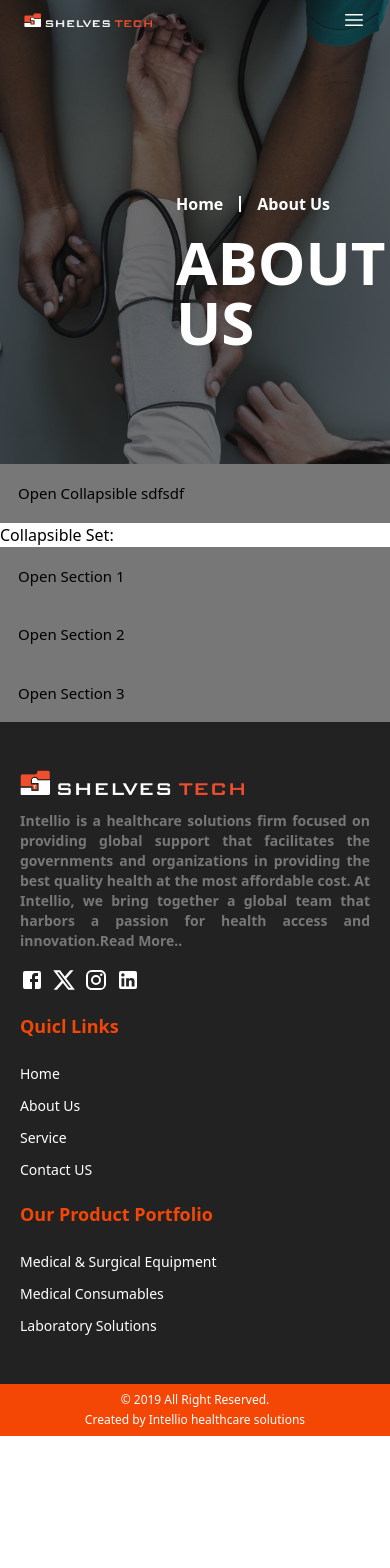
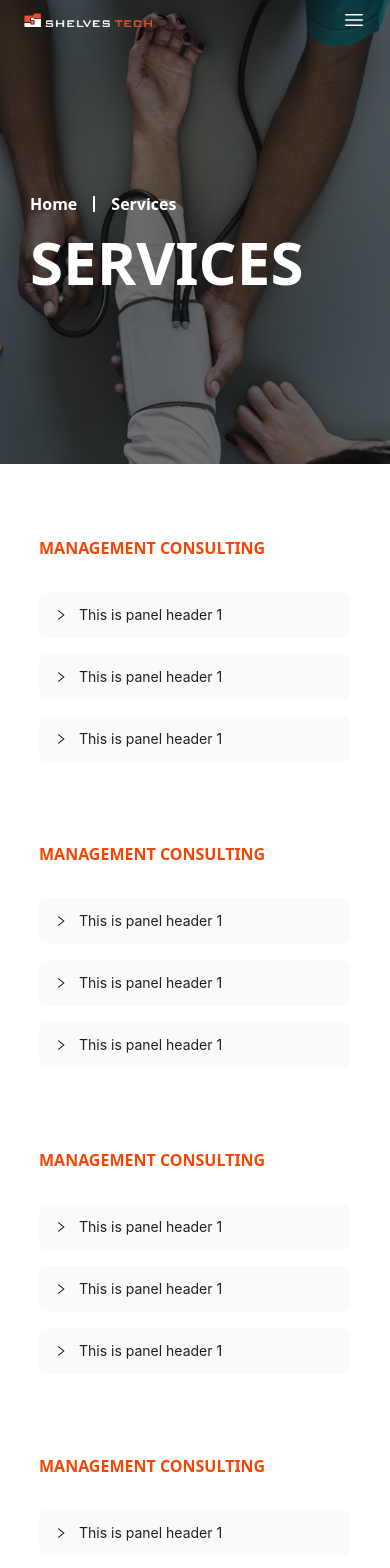
Before and after one commit to shivamdev24/ReactPractice, a React (Vite) app: page /service in a window 390 px wide. Shown: the top 1568 px of the page. Before the commit the page ends 1436 px from the top, so only its background shows below. Built offline with nearby package versions, Linux system fonts and the light colour scheme.

Commit message:
Service & Contact Page Update

```diff
--- a/package.json
+++ b/package.json
@@ -14,6 +14,7 @@
     "@emotion/styled": "^11.11.5",
     "@mui/icons-material": "^5.15.18",
     "@mui/material": "^5.15.18",
+    "antd": "^5.17.3",
     "prettier": "^3.2.5",
     "react": "^18.2.0",
     "react-dom": "^18.2.0",
--- a/src/App.css
+++ b/src/App.css
@@ -58,8 +58,8 @@
 
 
 .collapsible {
-  background-color: #777;
-  color: rgb(0, 0, 0);
+  background-color: #da0000;
+  color: rgb(0, 63, 48);
   cursor: pointer;
   padding: 18px;
   width: 100%;
--- a/src/App.jsx
+++ b/src/App.jsx
@@ -8,6 +8,7 @@ import {
 import Layout from "./Layout";
 import AboutUs from "./pages/AboutUs";
 import Service from "./pages/Service";
+import Contact from "./pages/Contact";
 // import SlideShow from "./Components/components/SlideShow.jsx";
 
 const router = createBrowserRouter([
@@ -37,8 +38,8 @@ const router = createBrowserRouter([
                 element: <Service />,
             },
             {
-                path: "/conatct",
-                element: <Service />,
+                path: "/contact",
+                element: <Contact />,
             },
         ],
     },
--- a/src/Components/Navbar.jsx
+++ b/src/Components/Navbar.jsx
@@ -266,7 +266,7 @@ export default function Navbar() {
   <div className="relative">
    <div
     className={`fixed w-full top-0 z-50 duration-500 ${
-     isTop ? "text-white lg:pt-10" : "text-darknavyblue bg-white border"
+     isTop ? "text-white lg:pt-10 lg:pb-5" : "text-darknavyblue bg-white py-5 shadow"
     } ${mobileMenuOpen ? "text-darknavyblue " : ""}`}
    >
     <div className="flex md:justify-around justify-between px-6 py-2 items-center">
@@ -305,7 +305,7 @@ export default function Navbar() {
          onMouseLeave={handleMouseLeave}
         >
          <Link
-          className="flex gap-1 p-3 font-semibold hover:text-orange duration-300"
+          className="flex text-lg gap-1 p-3 font-semibold hover:text-orange duration-300"
           to={item.to}
          >
           {item.title} {item.svg}
--- /dev/null
+++ b/src/Components/components/SlideShow/Collaps/CollapsComponent.jsx
@@ -0,0 +1,27 @@
+import  { useState } from "react";
+import "./style.css";
+
+const CollapseComponent = ({ title, description, subDescription }) => {
+ const [isOpen, setIsOpen] = useState(false);
+
+ const handleToggle = () => {
+  setIsOpen(!isOpen);
+ };
+
+ return (
+  <div className="collapse-component">
+   <button onClick={handleToggle} aria-expanded={isOpen}>
+    {title} {isOpen ? "Hide" : "Show"} Details
+   </button>
+   {isOpen && (
+    <div className="content">
+     <p>{description}</p>
+     <p>{subDescription}</p>
+     {console.log('working')}
+    </div>
+   )}
+  </div>
+ );
+};
+
+export default CollapseComponent;
--- a/src/pages/AboutUs.jsx
+++ b/src/pages/AboutUs.jsx
@@ -141,6 +141,9 @@ export default function AboutUs() {
       </div>
      </div>
     </div>
+
+
+
     <div className="py-8 flex w-full  px-5 justify-around">
      <div className="md:w-[80%] w-full flex flex-col gap-4 md:gap-8">
       <h1 className="text-orange md:text-3xl text-xl  font-bold">
--- a/src/pages/Service.jsx
+++ b/src/pages/Service.jsx
@@ -1,128 +1,164 @@
-import { useState } from "react";
+
 import AboutImg from "../assets/img/AboutUs/AboutUs.jpg"
 
 
+import { Collapse } from "antd";
 
-const colapsDetails = [
+const collapseList = [
  {
-        title:"",
-        description: "",
-        subDescription: [
+  items: [
    {
-                title:"",
+    key: "1",
+    label: "This is panel header 1",
+    children: (
+     <p>
+      {" "}
+      A dog is a type of domesticated animal. Known for its loyalty and
+      faithfulness, it can be found as a welcome guest in many households across
+      the world.
+     </p>
+    ),
+   },
+  ],
  },
  {
-                title:"",
+  items: [
+   {
+    key: "1",
+    label: "This is panel header 1",
+    children: (
+     <p>
+      {" "}
+      A dog is a type of domesticated animal. Known for its loyalty and
+      faithfulness, it can be found as a welcome guest in many households across
+      the world.
+     </p>
+    ),
+   },
+  ],
  },
  {
-                title:"",
+  items: [
+   {
+    key: "1",
+    label: "This is panel header 1",
+    children: (
+     <p>
+      {" "}
+      A dog is a type of domesticated animal. Known for its loyalty and
+      faithfulness, it can be found as a welcome guest in many households across
+      the world.
+     </p>
+    ),
    },
-        ]
+  ],
  },
-]
+];
+
 
 
 const Service = () => {
-    const [activeIndex, setActiveIndex] = useState(null);
 
-    const handleToggle = (index) => {
-        setActiveIndex(activeIndex === index ? null : index);
-    };
+
+
+
 
     return (
      <div>
-      <div className="relative">
+      <div className="relative mb-8">
        <div className="overlay h-[29rem] opacity-[.6] bg-graydark absolute w-full "></div>
        <img
         src={AboutImg}
         className="h-[29rem] object-top w-full object-cover  "
         alt=""
        />
-       <div className="absolute top-48 left-[11rem]">
+       <div className="absolute top-48 left-[30px] md:left-[11rem]">
         <div className="flex gap-4 items-center font-bold text-white">
          <span>Home</span>
          <hr className="h-4 w-[2px] bg-white" />
-         <span>About Us</span>
+         <span>Services</span>
         </div>
         <div className="mt-4">
-         <span className="text-6xl font-bold text-white">ABOUT US</span>
+         <span className="text-6xl font-bold text-white">SERVICES</span>
         </div>
        </div>
       </div>
 
-      <button
-       type="button"
-       className={`collapsible ${activeIndex === 0 ? "active" : ""}`}
-       onClick={() => handleToggle(0)}
-      >
-       Open Collapsible sdfsdf
-      </button>
-      <div
-       className="content"
-       style={{ display: activeIndex === 0 ? "block" : "none" }}
-      >
-       <p>
-        Lorem ipsum dolor sit amet, consectetur adipisicing elit, sed do eiusmod
-        tempor incididunt ut labore et dolore magna aliqua. Ut enim ad minim
-        veniam, quis nostrud exercitation ullamco laboris nisi ut aliquip ex ea
-        commodo consequat.
-       </p>
+      <div className="">
+       <div className="flex  py-10  justify-around">
+        <div className=" w-[80%]  flex flex-col gap-4">
+         <h1 className="mb-4 font-bold text-orange md:text-3xl">
+          MANAGEMENT CONSULTING
+         </h1>
+         {collapseList.map((props, index) => (
+          <div key={index}>
+           <div>
+            <Collapse
+             items={props.items}
+             className="text-red-500 w-full border-none "
+            />
            </div>
-
-      <p>Collapsible Set:</p>
-      <button
-       type="button"
-       className={`collapsible ${activeIndex === 1 ? "active" : ""}`}
-       onClick={() => handleToggle(1)}
-      >
-       Open Section 1
-      </button>
-      <div
-       className="content"
-       style={{ display: activeIndex === 1 ? "block" : "none" }}
-      >
-       <p>
-        Lorem ipsum dolor sit amet, consectetur adipisicing elit, sed do eiusmod
-        tempor incididunt ut labore et dolore magna aliqua. Ut enim ad minim
-        veniam, quis nostrud exercitation ullamco laboris nisi ut aliquip ex ea
-        commodo consequat.
-       </p>
           </div>
-      <button
-       type="button"
-       className={`collapsible ${activeIndex === 2 ? "active" : ""}`}
-       onClick={() => handleToggle(2)}
-      >
-       Open Section 2
-      </button>
-      <div
-       className="content"
-       style={{ display: activeIndex === 2 ? "block" : "none" }}
-      >
-       <p>
-        Lorem ipsum dolor sit amet, consectetur adipisicing elit, sed do eiusmod
-        tempor incididunt ut labore et dolore magna aliqua. Ut enim ad minim
-        veniam, quis nostrud exercitation ullamco laboris nisi ut aliquip ex ea
-        commodo consequat.
-       </p>
+         ))}
         </div>
-      <button
-       type="button"
-       className={`collapsible ${activeIndex === 3 ? "active" : ""}`}
-       onClick={() => handleToggle(3)}
-      >
-       Open Section 3
-      </button>
-      <div
-       className="content"
-       style={{ display: activeIndex === 3 ? "block" : "none" }}
-      >
-       <p>
-        Lorem ipsum dolor sit amet, consectetur adipisicing elit, sed do eiusmod
-        tempor incididunt ut labore et dolore magna aliqua. Ut enim ad minim
-        veniam, quis nostrud exercitation ullamco laboris nisi ut aliquip ex ea
-        commodo consequat.
-       </p>
+       </div>
+      </div>
+      <div className="">
+       <div className="flex  py-10  justify-around">
+        <div className=" w-[80%]  flex flex-col gap-4">
+         <h1 className="mb-4 font-bold text-orange md:text-3xl">
+          MANAGEMENT CONSULTING
+         </h1>
+         {collapseList.map((props, index) => (
+          <div key={index}>
+           <div>
+            <Collapse
+             items={props.items}
+             className="text-red-500 w-full border-none "
+            />
+           </div>
+          </div>
+         ))}
+        </div>
+       </div>
+      </div>
+      <div className="">
+       <div className="flex  py-10  justify-around">
+        <div className=" w-[80%]  flex flex-col gap-4">
+         <h1 className="mb-4 font-bold text-orange md:text-3xl">
+          MANAGEMENT CONSULTING
+         </h1>
+         {collapseList.map((props, index) => (
+          <div key={index}>
+           <div>
+            <Collapse
+             items={props.items}
+             className="text-red-500 w-full border-none "
+            />
+           </div>
+          </div>
+         ))}
+        </div>
+       </div>
+      </div>
+      <div className="">
+       <div className="flex  py-10  justify-around">
+        <div className=" w-[80%]  flex flex-col gap-4">
+         <h1 className="mb-4 font-bold text-orange md:text-3xl">
+          MANAGEMENT CONSULTING
+         </h1>
+         {collapseList.map((props, index) => (
+          <div key={index}>
+           <div>
+            <Collapse
+             items={props.items}
+             className="text-red-500 w-full border-none "
+            />
+           </div>
+          </div>
+         ))}
+        </div>
+       </div>
       </div>
      </div>
     );
--- a/tailwind.config.js
+++ b/tailwind.config.js
@@ -12,6 +12,7 @@ export default {
    graydark: "#111111",
    graylight: "#222222",
    graypowder: "#777777",
+   graypowderlight: "#d1cfcf",
    black: "#000000",
    darknavyblue: "#00085c",
    navylight: "#6a7695",
```
Also changed, not shown: src/pages/Contact.jsx (added, +149 -0 lines), src/Components/components/SlideShow/Collaps/style.css (added), 1 other file (tests, documents, lock files or other folders). Lines whose indentation alone changed are shown as unchanged.
